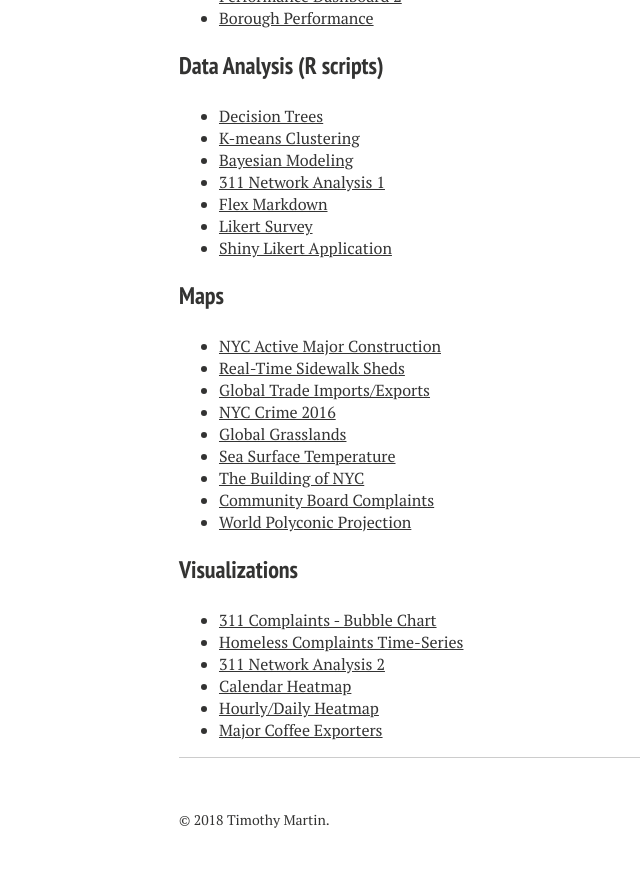
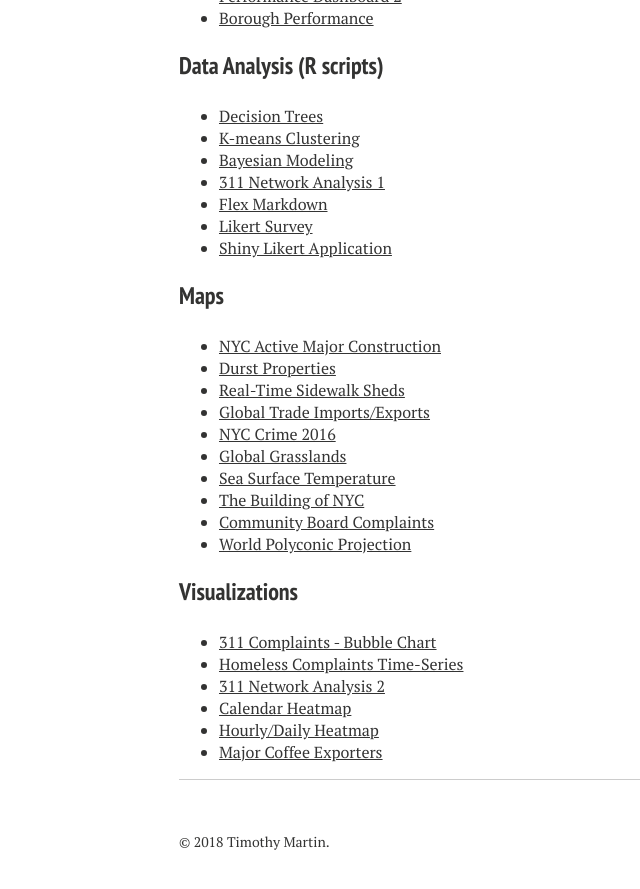
Before and after one commit to timothymartin76/timothymartin76.github.io, a Jekyll site: the page built from index.md, in a window 1280 px wide and 900 px high, scrolled down 1151 px. Shown: the top 889 px of the window, without its empty margins (141-781 px from the left). Built offline with Jekyll 4.4.1, drawn with Linux system fonts in a browser that asks for light colours; nearby versions of some CDN libraries.

Commit message:
Update index.md

```diff
--- a/index.md
+++ b/index.md
@@ -42,6 +42,7 @@
 
 ### Maps
 * <a href="https://www1.nyc.gov/assets/buildings/html/nyc-active-major-construction.html" target="_blank">NYC Active Major Construction</a>
+* <a href="http://timothymartin76.github.io/MAPS/CartoVL/Durst" target="_blank">Durst Properties</a>
 * <a href="http://www1.nyc.gov/assets/buildings/html/sidewalk-shed-map.html" target="_blank">Real-Time Sidewalk Sheds</a>
 * <a href="http://timothymartin76.github.io/MAPS/Global_Trade/#Imports" target="_blank">Global Trade Imports/Exports</a>
 * <a href="https://timothymartin76.github.io/Felonies_2016_Map/" target="_blank">NYC Crime 2016</a>
```
